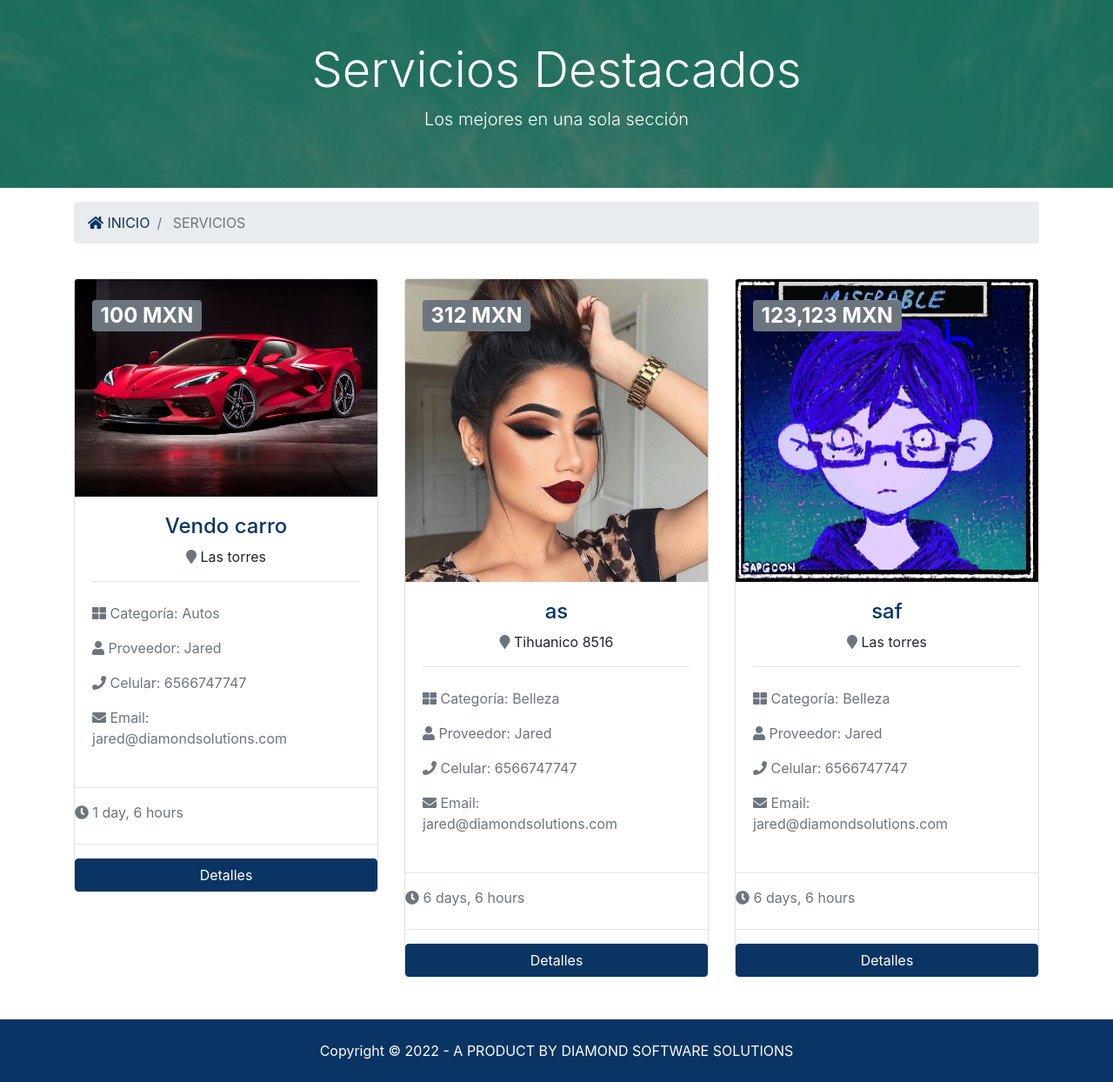
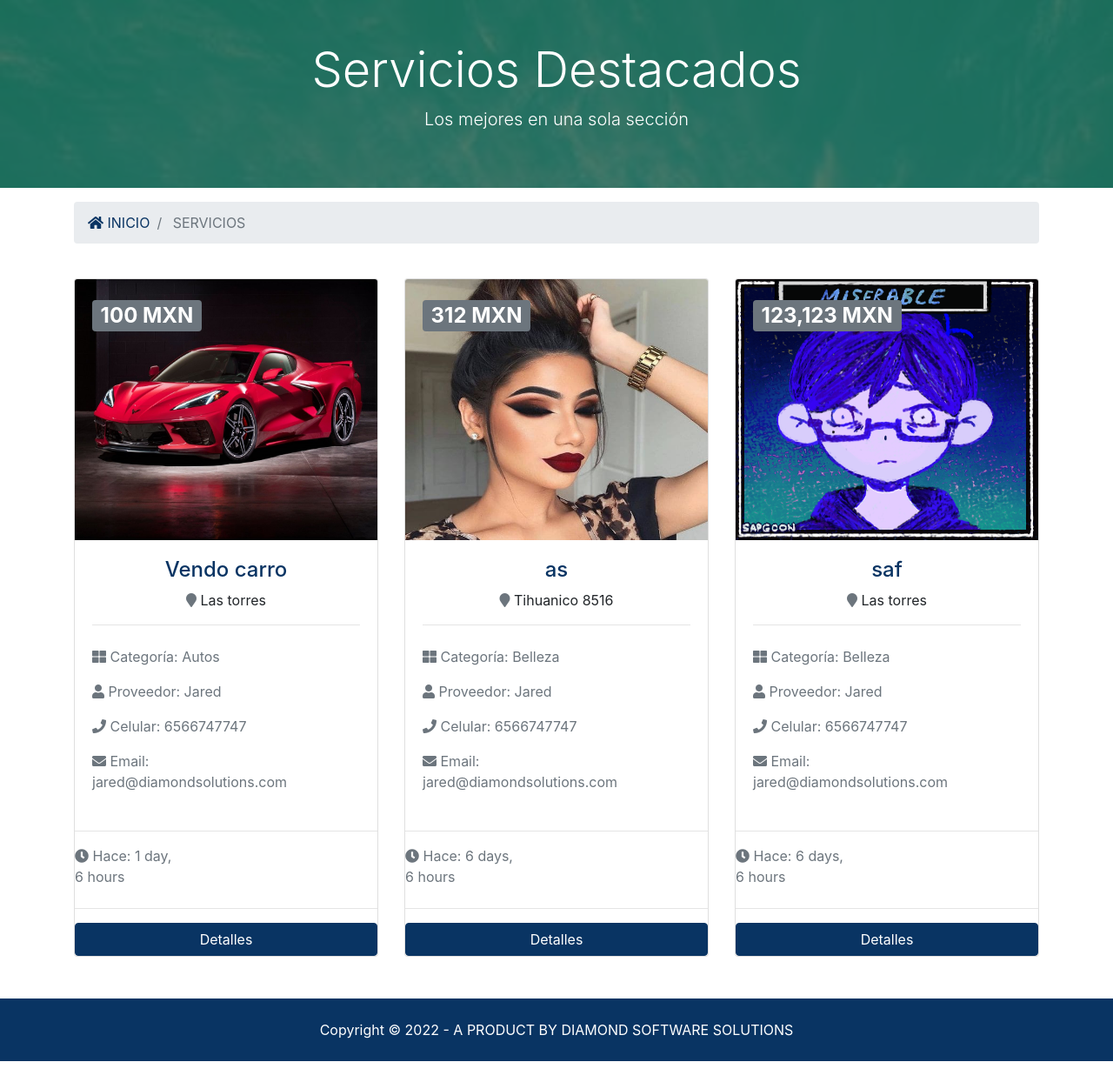
Before and after one commit to Jarx29/Services-project, a Django app: page /listings/ in a window 1280 px wide. Shown: the part 100-1344 px from the top of the page at 87% size. After the commit the page ends 1320 px from the top, so only its background shows below. Run offline with Django 4.2, Linux system fonts and the light colour scheme; data comes from the database, SQL or seed files in the repository; parts of the project's set-up code (start-up, migrations or seed data) failed here and were passed over; some libraries are stand-ins or nearby versions.

Commit message:
Images standarization”

```diff
--- a/services/templates/listings/listings.html
+++ b/services/templates/listings/listings.html
@@ -36,7 +36,7 @@
         {% for listing in listings %}
         <div class="col-md-6 col-lg-4 mb-4">
           <div class="card listing-preview">
-            <img class="card-img-top" src="{{ listing.photo_main.url }}" alt="">
+            <img class="card-img-top" src="{{ listing.photo_main.url }}" width="300" height="300"  alt="">
             <div class="card-img-overlay">
               <h2>
                 <span class="badge badge-secondary text-white">{{ listing.price | intcomma }} MXN</span>
@@ -73,7 +73,7 @@
               <hr>
               <div class="row text-secondary pb-2">
                 <div class="col-6">
-                  <i class="fas fa-clock"></i>   {{listing.list_date | timesince }}</div>
+                  <i class="fas fa-clock"></i> Hace:  {{listing.list_date | timesince }}</div>
               </div>
               <hr>
               <a href="{% url 'listing' listing.id %}" class="btn btn-primary btn-block">Detalles</a>
```
